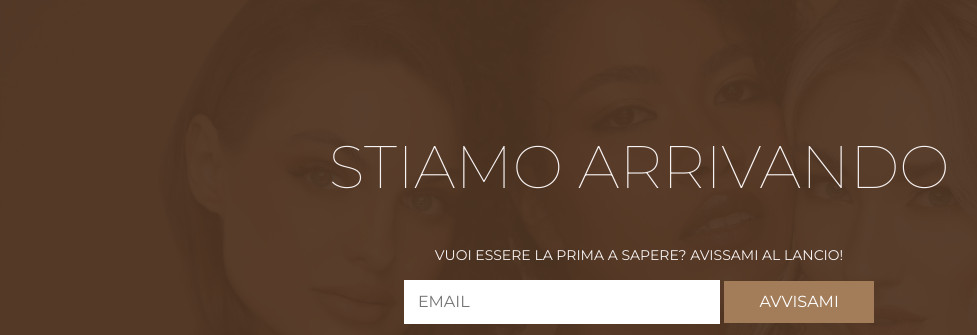
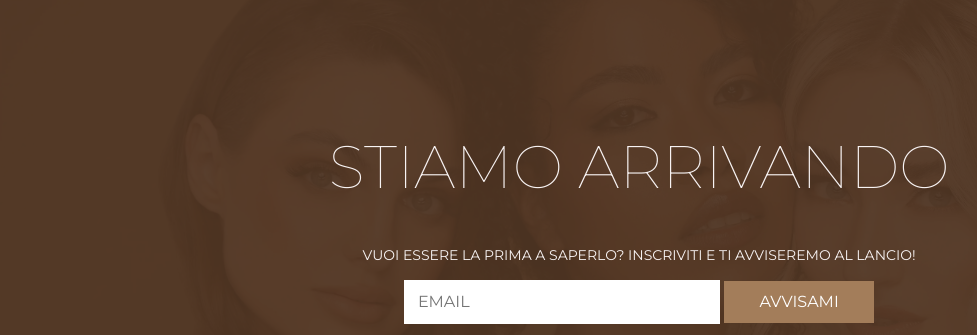
Before and after one commit to MayzaMendesRodrigues/elisleyMakeup, a plain HTML site: page index.html in a window 1280 px wide. Shown: the part 162-497 px from the top of the page, without its empty margins (1-978 px from the left). Drawn offline with Linux system fonts and the light colour scheme; a web font is replaced by a local one.

Commit message:
chore: orthographic corrections

```diff
--- a/index.html
+++ b/index.html
@@ -39,7 +39,7 @@
         <div class="header__content">
           <h1 class="header__title">STIAMO ARRIVANDO</h1>
           <p class="header__paragraph">
-            VUOI ESSERE LA PRIMA A SAPERE? AVISSAMI AL LANCIO!
+            VUOI ESSERE LA PRIMA A SAPERLO? INSCRIVITI E TI AVVISEREMO AL LANCIO!
           </p>
 
           <form
```
